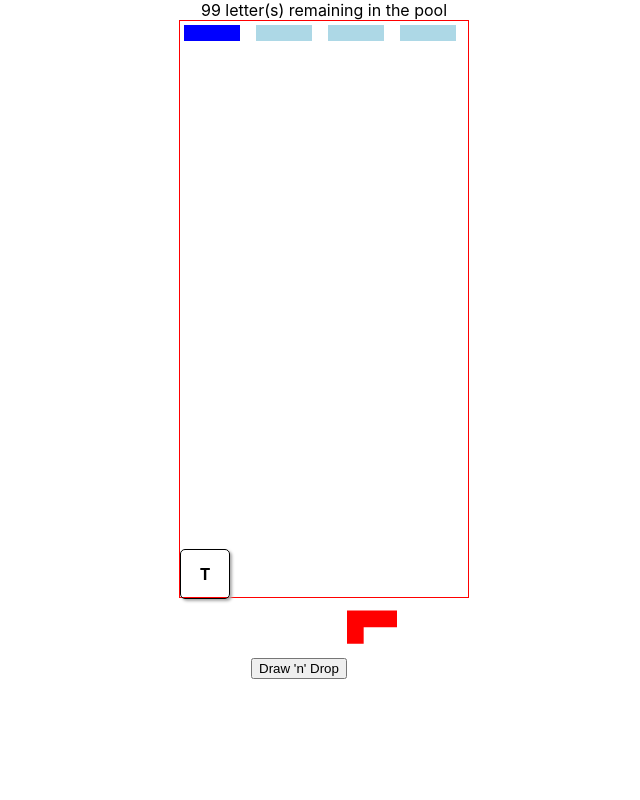
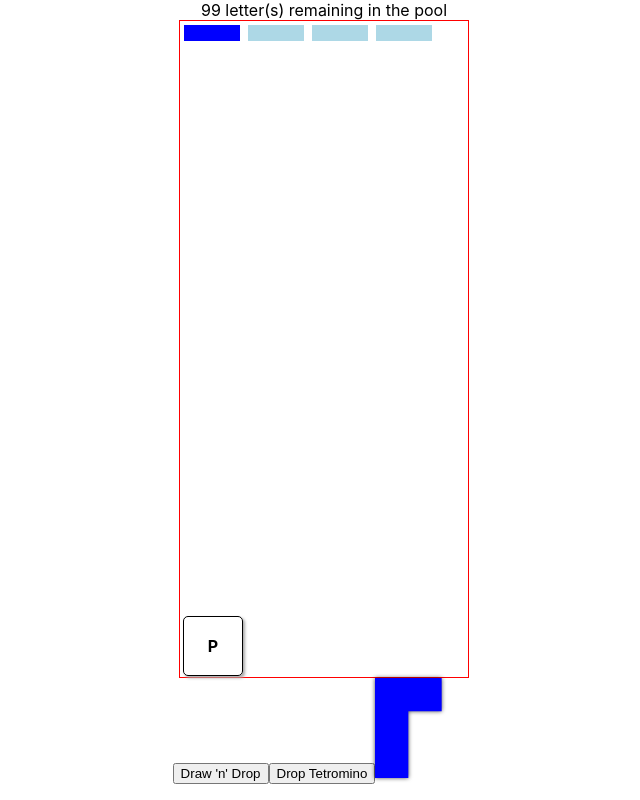
Before and after one commit to bdougsand/tetranagrams, a React (Create React App) app: page / in a window 1280 px wide. Both pictures are taken after a click on the button "Draw 'n' Drop". Shown: the whole page, without its empty margins (316-956 px from the left). Built offline with nearby package versions, Linux system fonts and the light colour scheme.

Commit message:
Tetromino rendering, game tick
Co-authored-by: Sasha Goldberg <sashamaryl@gmail.com>

```diff
--- a/src/App.css
+++ b/src/App.css
@@ -40,9 +40,9 @@
 .board {
   display: grid;
   grid-template-columns: repeat(6, 4em);
-  grid-template-rows: [header] 1em repeat(10, 3em);
+  grid-template-rows: [header] 1em repeat(10, 4em);
   /* grid-auto-rows: 3em; */
-  grid-gap: 0.5em;
+  /* grid-gap: 0.5em; */
 
   border: 1px solid red;
   /* display: flex; */
@@ -73,14 +73,14 @@
 
 .tile-wrapper {
   flex: 0;
-  /* padding: 0.5em; */
+  padding: 0.2em;
 }
 
-.tile-wrapper.swapping-tile {
+.tile-wrapper.swapping-tile .tile {
   background-color: lightsalmon !important;
 }
 
-.board.swapping .tile-wrapper:hover {
+.board.swapping .tile-wrapper:hover .tile {
   background-color: lightgoldenrodyellow;
 }
 
@@ -89,10 +89,19 @@
   justify-content: center;
   align-items: center;
   font-weight: bold;
-  width: 3em;
-  height: 3em;
+  width: 100%;
+  height: 100%;
   border: 1px solid black;
   border-radius: 5px;
   box-shadow: 2px 2px 3px #aaa;
   user-select: none;
 }
+
+.tetromino {
+    filter: drop-shadow( 0px 0px 2px rgba(0, 0, 0, .7));
+    fill: blue;
+    /* stroke: black;
+    stroke-width: 0.1px; */
+    transform: scaleY(-1);
+    height: 100%;
+}
--- a/src/App.js
+++ b/src/App.js
@@ -1,6 +1,8 @@
-import React from 'react';
+import React, { useEffect, useRef, useState } from 'react';
 import logo from './logo.svg';
 import './App.css';
+
+import { Shapes, TetrominoShape } from './svg';
 
 //
 
@@ -58,29 +60,50 @@ const initGame = () => {
     _nextId: 1,
     /** @type {[number, number]} */
     swapping: null,
+    /** @type {{ [k in number]: { shape: string[] } }} */
+    tetrominos: {},
   };
 };
+
+/** @typedef {{ id: number, letter?: string, tetromino?: boolean } | ' '} TileData */
 
 /** @type {(tile: TileData) => boolean} */
 const isBlank = tile => (tile === ' ');
 
+const isTetromino = tile => tile.tetromino;
+
+// check if TileData is a tetromino, then return all cells that are part of tetramino
+
+//
+//   ['** ', ' **'],
+// [[0,0], [0, 1], [1,1], [1,2]];
+
+/**
+ * convert array of strings into an array of relative coordinates, relative to the top left [0,0] of shape, unrotated
+ *
+ * @param {number[]} coordinate
+ * @param {string[]} tetromino
+ * @returns {number[][]}
+ */
+export const getCoordinates = (anchor, tetromino) => {
+  const boardCoordinates = [];
+  tetromino.forEach((str, yIdx) => {
+    Array.from(str).forEach((cel, xIdx) => {
+      if (cel !== ' '){
+        boardCoordinates.push([anchor[0] + xIdx, anchor[1] + yIdx]);
+      }
+    })
+  })
+  console.log(boardCoordinates);
+  return boardCoordinates;
+}
+
+
+//given actual coordinate of the top left, convert relative coordinates into board space coordinates
+
 /** @typedef {ReturnType<typeof initGame>} GameState */
 
-/**
- * @param {GameState} game
- * @param {{ type: string, payload?: any }} action
- *
- * @returns {GameState}
- */
-const gameReducer = (game, action) => {
-  switch (action.type) {
-    case 'SELECT_COLUMN':
-      return {
-        ...game,
-        selectedColumn: action.payload.column
-      };
-
-    case 'DRAW_LETTER': {
+function drawLetter(game) {
   if (game.lastLetter || !game.pool.length) {
     return game;
   }
@@ -97,21 +120,27 @@ const gameReducer = (game, action) => {
   };
 }
 
-    case 'DROP_LETTER': {
+function findEmptyRow(board, column) {
+  let row = board.length;
+
+  while (row > 0) {
+    if (!isBlank(board[row-1][column]))
+      break;
+
+    --row;
+  }
+
+  return row;
+}
+
+function dropLetter(game) {
   const { board, lastLetter, selectedColumn } = game;
 
   if (!lastLetter) {
     return game;
   }
 
-      let row = board.length;
-
-      while (row > 0) {
-        if (!isBlank(board[row-1][selectedColumn]))
-          break;
-
-        --row;
-      }
+  const row = findEmptyRow(board, selectedColumn);
 
   let newRow;
   if (board[row]) {
@@ -136,8 +165,112 @@ const gameReducer = (game, action) => {
   };
 }
 
+/**
+ * @param {GameState["board"]} board
+ */
+function findUnsupported(board) {
+  const columnUnsupported = {};
+  const found = [];
+
+  for (let i = 0, rl = board.length; i < rl; i++) {
+    for (let j = 0, cl = board[i].length; j < cl; j++) {
+      const tile = board[i][j];
+      if (isBlank(tile)) {
+        columnUnsupported[j] = true;
+      } else if (columnUnsupported[j]) {
+        found.push([i, j]);
+      }
+    }
+  }
+
+  return found;
+}
+
+/**
+ * @param {GameState} game
+ */
+function gameTick(game, tick) {
+  const unsupported = findUnsupported(game.board);
+  if (unsupported.length) {
+    const newGame = {
+      ...game,
+      board: [...game.board.map(row => [...row])]
+    };
+    for (const [i, j] of unsupported) {
+      newGame.board[i-1][j] = newGame.board[i][j];
+      newGame.board[i][j] = ' ';
+    }
+
+    return newGame;
+  }
+
+  return game;
+}
+
+function dropTetromino(game) {
+  const { board, selectedColumn, _nextId, tetrominos } = game;
+  const row = findEmptyRow(board, selectedColumn);
+  let newRow;
+  if (board[row]) {
+    newRow = [...board[row]];
+  } else {
+    if (board.length >= game.rows) {
+      // Game over!
+      return game;
+    }
+
+    newRow = Array(game.columns).fill(' ');
+  }
+
+  newRow.splice(selectedColumn, 1, {
+    tetromino: true,
+    id: _nextId
+  });
+  const newBoard = board.slice();
+  newBoard[row] = newRow;
+
+  return {
+    ...game,
+    board: newBoard,
+    _nextId: _nextId+1,
+    tetrominos: {
+      ...tetrominos,
+      [_nextId]: {
+        shape: Shapes[0]
+      }
+    }
+  };
+}
+
+/**
+ * @param {GameState} game
+ * @param {{ type: string, payload?: any }} action
+ *
+ * @returns {GameState}
+ */
+const gameReducer = (game, action) => {
+  switch (action.type) {
+    case 'SELECT_COLUMN':
+      return {
+        ...game,
+        selectedColumn: action.payload.column
+      };
+
+  case 'TICK':
+    return gameTick(game, action.payload);
+
+  case 'DRAW_LETTER':
+    return drawLetter(game);
+
+  case 'DROP_LETTER':
+    return dropLetter(game);
+
   case 'DRAW_N_DROP': {
     return ['DRAW_LETTER', 'DROP_LETTER'].map(type => ({ type })).reduce(gameReducer, game);
+  }
+
+  case 'DROP_TET': {
+    return dropTetromino(game);
   }
 
   case 'START_SWAPPING': {
@@ -173,7 +306,6 @@ const Tile = ({tile}) => {
   return <div className="tile">{tile.letter}</div>;
 };
 
-/** @typedef {any} TileData */
 /** @typedef {TileData[][]} BoardState */
 
 const Board = ({ game, TileComponent=Tile, dispatch }) => {
@@ -200,9 +332,18 @@ const Board = ({ game, TileComponent=Tile, dispatch }) => {
                       dispatch({ type: 'START_SWAPPING', payload: { row: r, column: c } });
                     }
                   }}
-                   style={{ 'gridColumn': `${c+1}`, 'gridRow': `${rows-r+1}` }}
+                   style={{
+                     gridColumnStart: `${c+1}`,
+                     gridColumnEnd: isTetromino(tile) ? c+2 : null,
+                     gridRowStart: isTetromino(tile) ? rows-r+1-2 : `${rows-r+1}`,
+                     gridRowEnd: isTetromino(tile) ? rows-r+2 : null
+                    }}
                    key={tile.id} >
-                {isBlank(tile) ? null : <TileComponent tile={tile}/>}
+                {isBlank(tile) ? null :
+                isTetromino(tile) ? <TetrominoShape shape={game.tetrominos[tile.id].shape}
+                                        className="tetromino"
+                                         /> :
+                 <TileComponent tile={tile}/>}
               </div>
             );
           })
@@ -212,32 +353,56 @@ const Board = ({ game, TileComponent=Tile, dispatch }) => {
   );
 };
 
-const Shapes = [
-  ['X ',
-   'X ',
-   'XX'],
-   [' X',
-    ' X',
-    'XX'],
-  ['X ',
-   'XX',
-   'X '],
-  ['X ',
-   'XX',
-   ' X'],
-   [' X',
-   'XX',
-   'X '],
-  ['XXXX'],
-  ['XX',
-   'XX'],
-];
+const useGameTick = (ms, dispatch, scale=1) => {
+  const state = useRef(null);
 
+  useEffect(() => {
+    if (state.current) {
+      const { interval } = state.current;
+      if (interval) {
+        clearTimeout(interval);
+      }
+    }
+
+    const interval = setInterval(() => {
+      dispatch({
+        type: 'TICK',
+        payload: {
+          delta: (Date.now() - state.current.last)*state.current.scale,
+          tick: state.current.tick++,
+        }
+      });
+
+      state.current.last = Date.now();
+    }, ms);
+
+    state.current = {
+      interval,
+      last: Date.now(),
+      scale,
+      tick: 0
+    };
+
+    return () => {
+      console.log('cleaning up');
+      clearTimeout(state.current.interval);
+      state.current = null;
+    };
+  }, [ms]);
+
+  useEffect(() => {
+    if (state.current)
+      state.current.scale = scale;
+
+  }, [scale]);
+};
 
 
 function App() {
   // pieces: move one at a time,
   const [game, dispatch] = React.useReducer(gameReducer, null, initGame);
+  const [shape, setShape] = useState(0);
+  useGameTick(500, dispatch);
   // console.log(JSON.stringify(game));
 
   return (
@@ -248,10 +413,14 @@ function App() {
       <button onClick={() => dispatch({ type: 'DRAW_N_DROP' })}>
         Draw 'n' Drop
       </button>
-      <svg viewBox="0 0 3 3" width={50} height={75} >
-      <polyline points="0,0 " stroke={'blue'}  style={{ transform: `rotation(90deg)` }} strokeWidth={1} fill={'transparent'}/>
-        <path d="M 0,3 0,0 1,0 1,2 2,2 2,3 Z" transform={'rotate(90 1.5 1.5)'} style={{ fill: 'red', transform: `rotation(90deg)` }} />
-      </svg>
+      <button onClick={() => dispatch({ type: 'DROP_TET' })}>
+        Drop Tetromino
+      </button>
+      <TetrominoShape shape={Shapes[shape]}
+                      onClick={() => setShape(i => ((i + 1) % Shapes.length))}
+                      className="tetromino"
+                      width={100}
+                      height={100} />
     </div>
   );
 }
--- /dev/null
+++ b/src/svg.jsx
@@ -0,0 +1,87 @@
+import * as React from 'react';
+
+
+export const Shapes = [
+  ['* ',
+   '* ',
+   '**'],
+  ['**',
+   '* ',
+   '*'],
+  ['* ',
+   '**',
+   '* '],
+  ['* ',
+   '**',
+   ' *'],
+  ['** ',
+   ' **'],
+  ['****'],
+  ['**',
+   '**'],
+];
+
+function hit(x, y, dx, dy, shape) {
+  if (dx) {
+    const col = Math.min(x, x+dx);
+    const cellA = shape[y-1] && shape[y-1][col] || ' ';
+    const cellB = shape[y] && shape[y][col] || ' ';
+    return cellA === cellB;
+  } else if (dy) {
+    const row = Math.min(y, y + dy);
+    const cellA = shape[row] && shape[row][x-1] || ' ';
+    const cellB = shape[row] && shape[row][x] || ' ';
+    return cellA === cellB;
+  }
+
+  return false;
+}
+
+export function startPoint(shape) {
+  for (let r = 0, l = shape.length; r < l; ++r) {
+    const row = shape[r];
+    for (let c = 0, cs = row.length; c < cs; ++c) {
+      if (row[c] !== ' ')
+        return [c, r];
+    }
+  }
+}
+
+export function makePath(shape) {
+    // Current positions
+  let [x, y] = startPoint(shape);
+  const end = [x, y];
+  // The current x and y directions
+  let dy = 0, dx = 1;
+
+  const points = [[x, y]];
+
+  const checkHit = () => hit(x, y, dx, dy, shape);
+
+  while (1) {
+    // Check if we can move in the current direction
+    if (checkHit()) {
+      points.push([x, y]);
+
+      ([dx, dy] = [dy, dx]); // turn right
+
+      if (checkHit())
+        ([dx, dy] = [-dx, -dy]); // turn left
+
+      if (checkHit())
+        break; // can't go anywhere...
+    }
+    x += dx;
+    y += dy;
+    if (x === end[0] && y === end[1])
+      break;
+  }
+
+  return points;
+}
+
+export const TetrominoShape = ({ shape, ...props }) => (
+  <svg viewBox="0 0 3 3" {...props} >
+    <path d={'M ' + makePath(shape).map(([x, y]) => `${x},${y}`).join(' ') + 'Z'} />
+  </svg>
+);
```
Also changed, not shown: 1 other file (tests, documents, lock files or other folders). Lines whose indentation alone changed are shown as unchanged.
